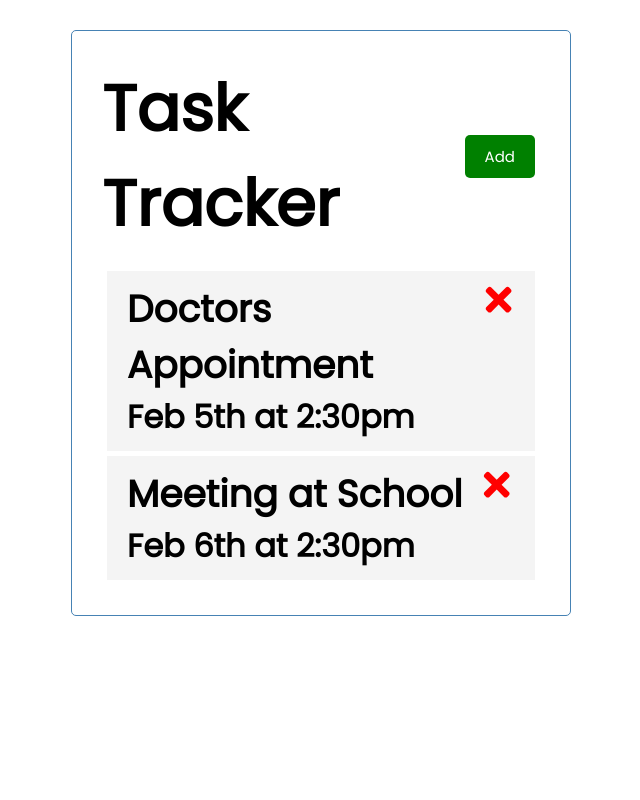
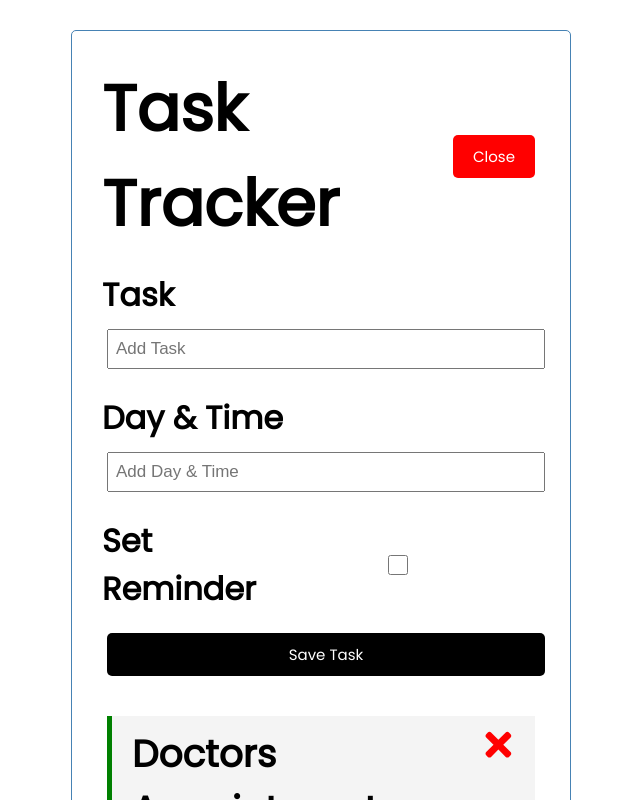
Before and after one commit to aabse/react-task-tracker, a React (Create React App) app: page / in a window 1280 px wide. Both pictures are taken after a click on the button "Add". Shown: the top 800 px of the page, without its empty margins (319-959 px from the left). Built offline with nearby package versions, Linux system fonts and the light colour scheme.

Commit message:
Form task

```diff
--- a/src/App.js
+++ b/src/App.js
@@ -1,8 +1,10 @@
 import { useState } from "react";
 import Header from "./components/Header";
 import Tasks from "./components/Tasks";
+import AddTask from "./components/AddTask";
 
 function App() {
+  const [showAddTask, setShowAddTask] = useState(false);
   const [tasks, setTasks] = useState([
     {
       id: 1,
@@ -18,16 +20,40 @@
     }
   ]);
 
+  // Add task
+  const addTask = (task) => {
+    const id = Math.floor(Math.random() * 10000) + 1;
+    const newTask = { id, ...task };
+    setTasks([...tasks, newTask]);
+  };
+
+  // Delete task
   const deleteTask = (id) => {
     setTasks(tasks.filter((task) => task.id !== id));
+  };
+
+  const toggleReminder = (id) => {
+    setTasks(
+      tasks.map((task) =>
+        task.id === id ? { ...task, reminder: !task.reminder } : task
+      )
+    );
   };
 
   return (
     <div className="container">
       <h1>
-        <Header />
+        <Header
+          onAdd={() => setShowAddTask(!showAddTask)}
+          showAdd={showAddTask}
+        />
+        {showAddTask && <AddTask onAdd={addTask} />}
         {tasks.length > 0 ? (
-          <Tasks tasks={tasks} onDelete={deleteTask} />
+          <Tasks
+            tasks={tasks}
+            onDelete={deleteTask}
+            onToggle={toggleReminder}
+          />
         ) : (
           "No tasks to show"
         )}
--- /dev/null
+++ b/src/components/AddTask.js
@@ -0,0 +1,58 @@
+import { useState } from "react";
+
+const AddTask = ({ onAdd }) => {
+  const [text, setText] = useState("");
+  const [day, setDay] = useState("");
+  const [reminder, setReminder] = useState(false);
+
+  const onSubmit = (e) => {
+    e.preventDefault();
+
+    if (!text) {
+      alert("Please add a task");
+      return;
+    }
+
+    onAdd({ text, day, reminder });
+
+    setText("");
+    setDay("");
+    setReminder(false);
+  };
+
+  return (
+    <form className="add-form" onSubmit={onSubmit}>
+      <div className="form-control">
+        <label>Task</label>
+        <input
+          type="text"
+          placeholder="Add Task"
+          value={text}
+          onChange={(e) => setText(e.target.value)}
+        />
+      </div>
+      <div className="form-control">
+        <label>Day & Time</label>
+        <input
+          type="text"
+          placeholder="Add Day & Time"
+          value={day}
+          onChange={(e) => setDay(e.target.value)}
+        />
+      </div>
+      <div className="form-control form-control-check">
+        <label>Set Reminder</label>
+        <input
+          type="checkbox"
+          checked={reminder}
+          value={reminder}
+          onChange={(e) => setReminder(e.currentTarget.checked)}
+        />
+      </div>
+
+      <input type="submit" value="Save Task" className="btn btn-block" />
+    </form>
+  );
+};
+
+export default AddTask;
--- a/src/components/Header.js
+++ b/src/components/Header.js
@@ -1,14 +1,14 @@
 import PropTypes from "prop-types";
 import Button from "./Button";
-const Header = (props) => {
-  const onClick = () => {
-    console.log("Click");
-  };
-
+const Header = ({ title, onAdd, showAdd }) => {
   return (
     <header className="header">
-      <h1>{props.title}</h1>
-      <Button color="green" text="Add" onClick={onClick} />
+      <h1>{title}</h1>
+      <Button
+        color={showAdd ? "red" : "green"}
+        text={showAdd ? "Close" : "Add"}
+        onClick={onAdd}
+      />
     </header>
   );
 };
--- a/src/components/Task.js
+++ b/src/components/Task.js
@@ -1,8 +1,11 @@
 import { FaTimes } from "react-icons/fa";
 
-const Task = ({ task, onDelete }) => {
+const Task = ({ task, onDelete, onToggle }) => {
   return (
-    <div className="task">
+    <div
+      className={`task ${task.reminder ? "reminder" : ""}`}
+      onDoubleClick={() => onToggle(task.id)}
+    >
       <h3>
         {task.text}{" "}
         <FaTimes
--- a/src/components/Tasks.js
+++ b/src/components/Tasks.js
@@ -1,10 +1,15 @@
 import Task from "./Task";
 
-const Tasks = ({ tasks, onDelete }) => {
+const Tasks = ({ tasks, onDelete, onToggle }) => {
   return (
     <>
       {tasks.map((task) => (
-        <Task key={task.id} task={task} onDelete={onDelete} />
+        <Task
+          key={task.id}
+          task={task}
+          onDelete={onDelete}
+          onToggle={onToggle}
+        />
       ))}
     </>
   );
```
